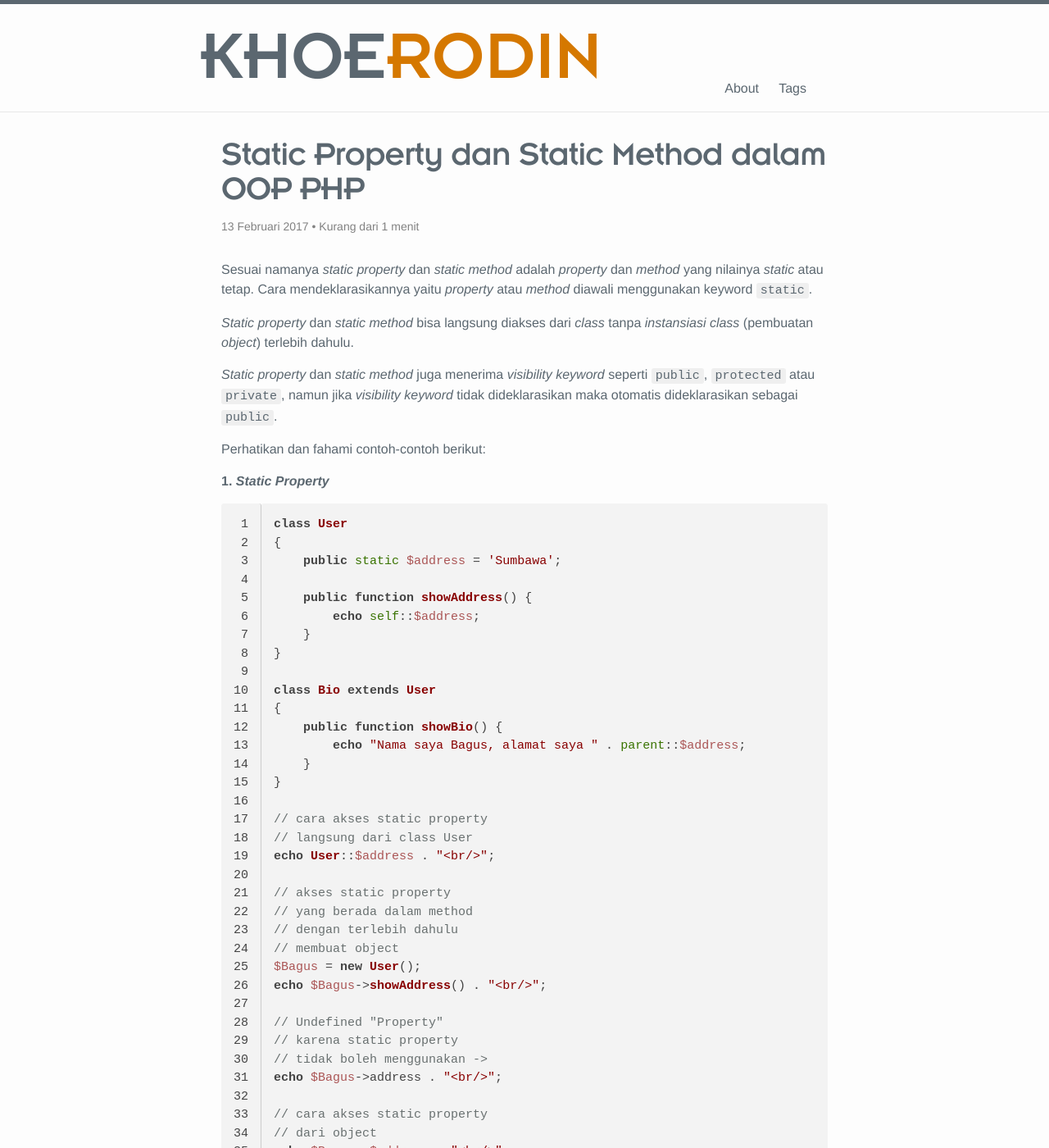
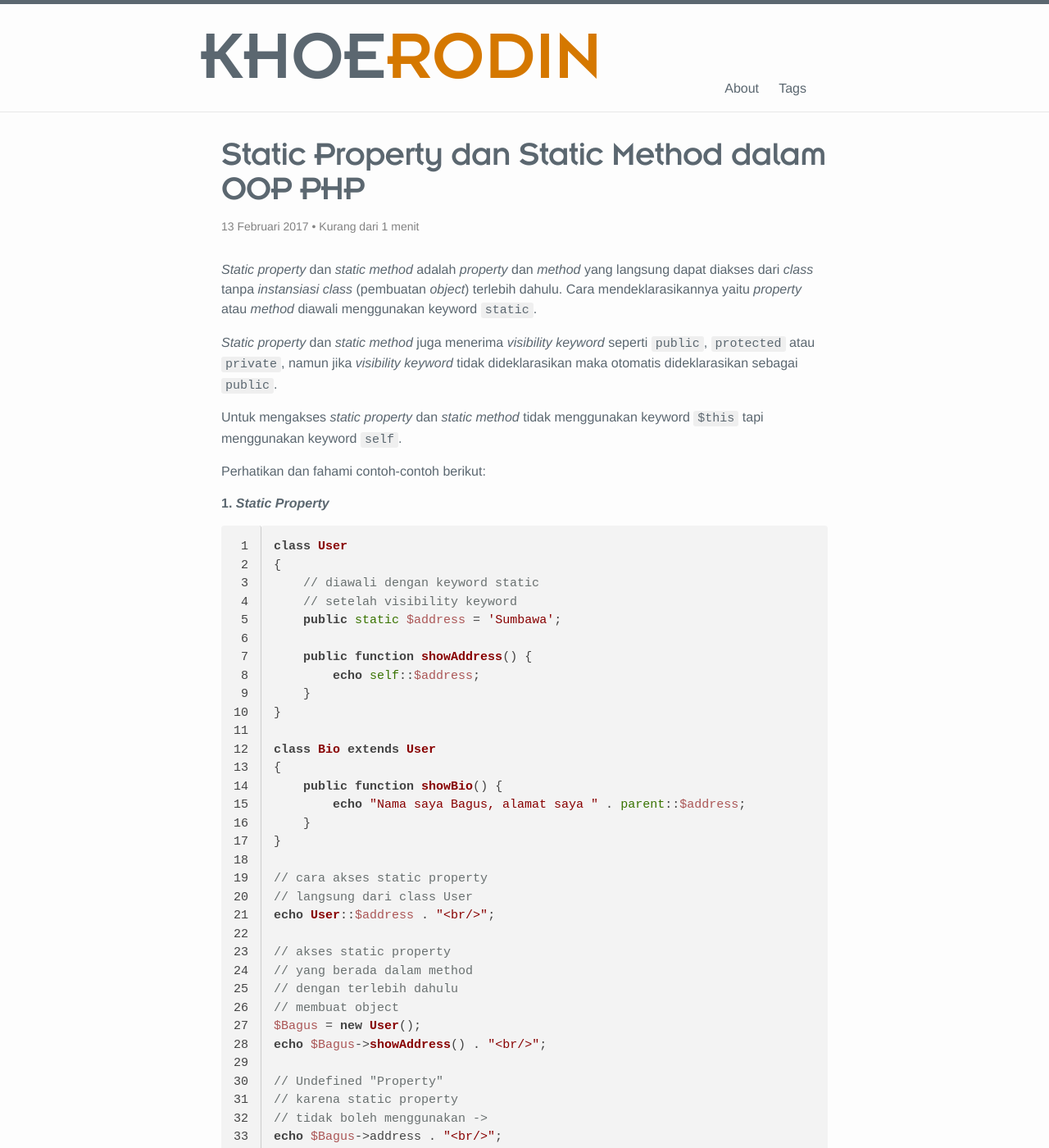
Before and after one commit to khoerodin/khoerodin.github.io, a Jekyll site: the page built from _posts/2017-02-13-static-property-dan-static-method-dalam-oop-php.md, in a window 1280 px wide and 1400 px high. Shown: the whole window at 82% size. Built offline with Jekyll 4.4.1, drawn with Linux system fonts in a browser that asks for light colours; nearby versions of some CDN libraries; comment, search, counter and statistics services are not loaded; some of the changed text lies outside the part shown.

Commit message:
edit article content

````diff
--- a/_posts/2017-02-13-static-property-dan-static-method-dalam-oop-php.md
+++ b/_posts/2017-02-13-static-property-dan-static-method-dalam-oop-php.md
@@ -1,17 +1,17 @@
 ---
 title: "Static Property dan Static Method dalam OOP PHP"
 date: '2017-02-13 19:00:00'
-description: Static property dan static method adalah property dan method yang nilainya static atau tetap. Cara mendeklarasikannya yaitu property atau method diawali menggunakan keyword static.
+description: Static property dan static method adalah property dan method yang langsung dapat diakses dari class tanpa instansiasi class (pembuatan object) terlebih dahulu. Cara mendeklarasikannya yaitu property atau method diawali menggunakan keyword static.
 tags:
 - BelajarOOPPHP
 published: true
 ---
 
-Sesuai namanya _static property_ dan _static method_ adalah _property_ dan _method_ yang nilainya _static_ atau tetap. Cara mendeklarasikannya yaitu _property_ atau _method_ diawali menggunakan keyword `static`.
-
-_Static property_ dan _static method_ bisa langsung diakses dari _class_ tanpa _instansiasi class_ (pembuatan _object_) terlebih dahulu.
+_Static property_ dan _static method_ adalah _property_ dan _method_ yang langsung dapat diakses dari _class_ tanpa _instansiasi class_ (pembuatan _object_) terlebih dahulu. Cara mendeklarasikannya yaitu _property_ atau _method_ diawali menggunakan keyword `static`.
 
 _Static property_ dan _static method_ juga menerima _visibility keyword_ seperti `public`, `protected` atau `private`, namun jika _visibility keyword_ tidak dideklarasikan maka otomatis dideklarasikan sebagai `public`.
+
+Untuk mengakses _static property_ dan _static method_ tidak menggunakan keyword `$this` tapi menggunakan keyword `self`.
 
 Perhatikan dan fahami contoh-contoh berikut:
 
@@ -20,6 +20,8 @@ Perhatikan dan fahami contoh-contoh berikut:
 ```php
 class User
 {
+    // diawali dengan keyword static
+    // setelah visibility keyword
     public static $address = 'Sumbawa';
 
     public function showAddress() {
@@ -76,6 +78,8 @@ echo $BioObject->showBio();
 
 ```php
 class User {
+    // diawali dengan keyword static
+    // setelah visibility keyword
     public static function showBio() {
         echo "Nama saya Bagus. ";
     }
````
